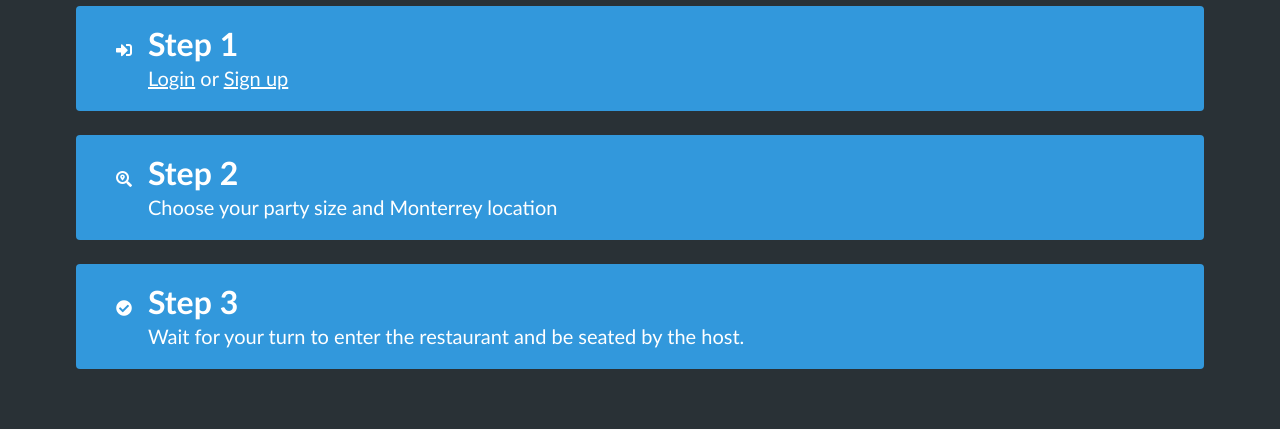
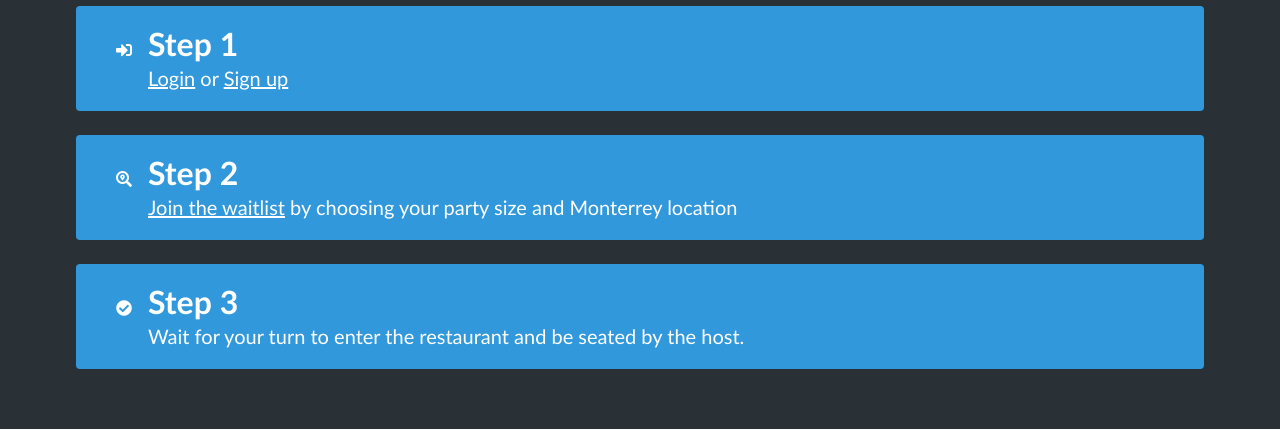
Before and after one commit to hannahgkeel/COMP426Final, a Django app: template templates/pages/index.html in a window 1280 px wide. Shown: the part 239-669 px from the top of the page. Run offline with Django 3.2, Linux system fonts and the light colour scheme; the template is opened without the code that fills it, so the values that code supplies are empty.

Commit message:
Fixed redirects on login and signups. Added href to joining waitlist at index.

```diff
--- a/accounts/views.py
+++ b/accounts/views.py
@@ -37,6 +37,8 @@ def register(request):
 
     #Dealing with a 'GET' request
     else:
+        if request.user.is_authenticated:
+            return redirect('waitlist')
         return render(request, 'accounts/register.html')
 
 
@@ -58,6 +60,8 @@ def login(request):
             messages.error(request, 'Invalid credentials')
             return redirect('login')
     else:
+        if request.user.is_authenticated:
+            return redirect('waitlist')
         return render(request, 'accounts/login.html')
 
 def logout(request):
--- a/templates/pages/index.html
+++ b/templates/pages/index.html
@@ -31,7 +31,7 @@
         <article class="tile is-child notification is-info">
           <i class="fas fa-search-location icon is-large" style="float:left"></i>
           <p class="title">Step 2</p>
-          <p class="subtitle">Choose your party size and Monterrey location</p>
+          <p class="subtitle"><a href="{% url 'waitlist' %}">Join the waitlist</a> by choosing your party size and Monterrey location</p>
         </article>
       </div>
     </div>
```
